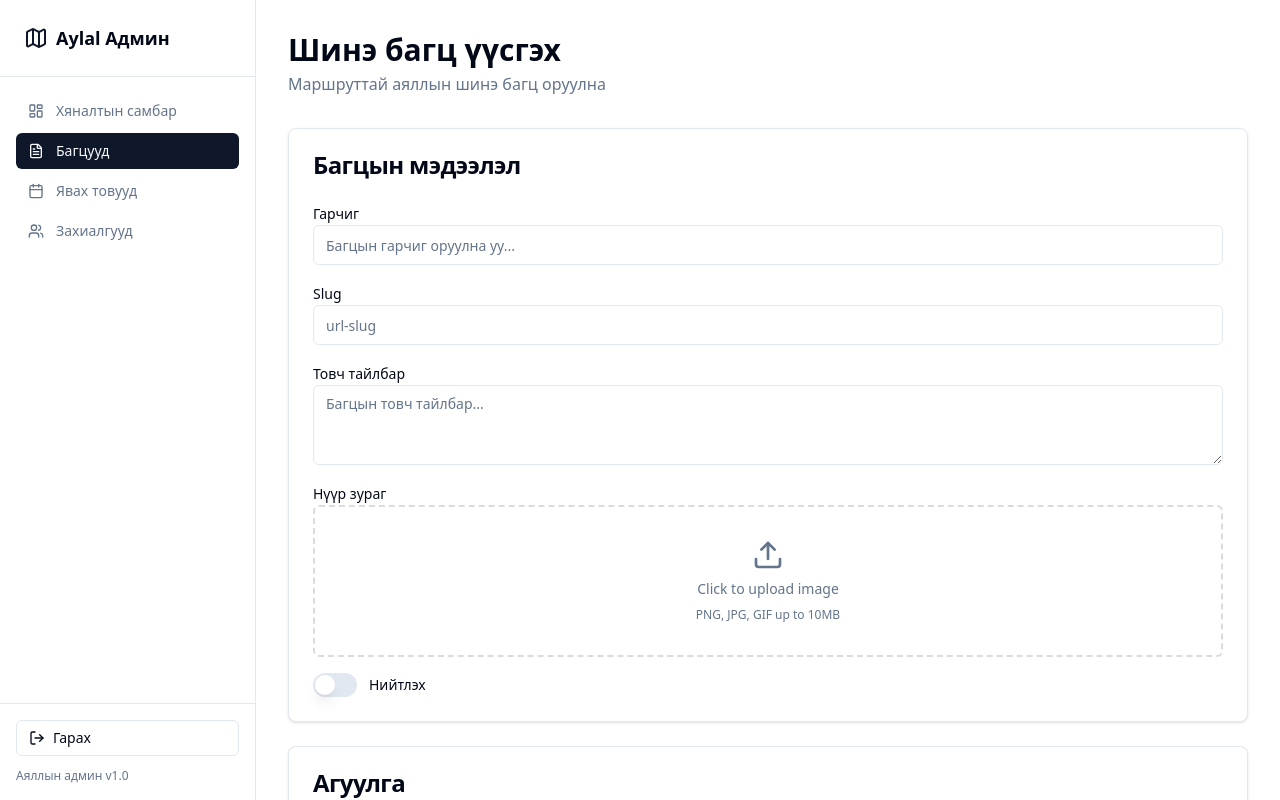
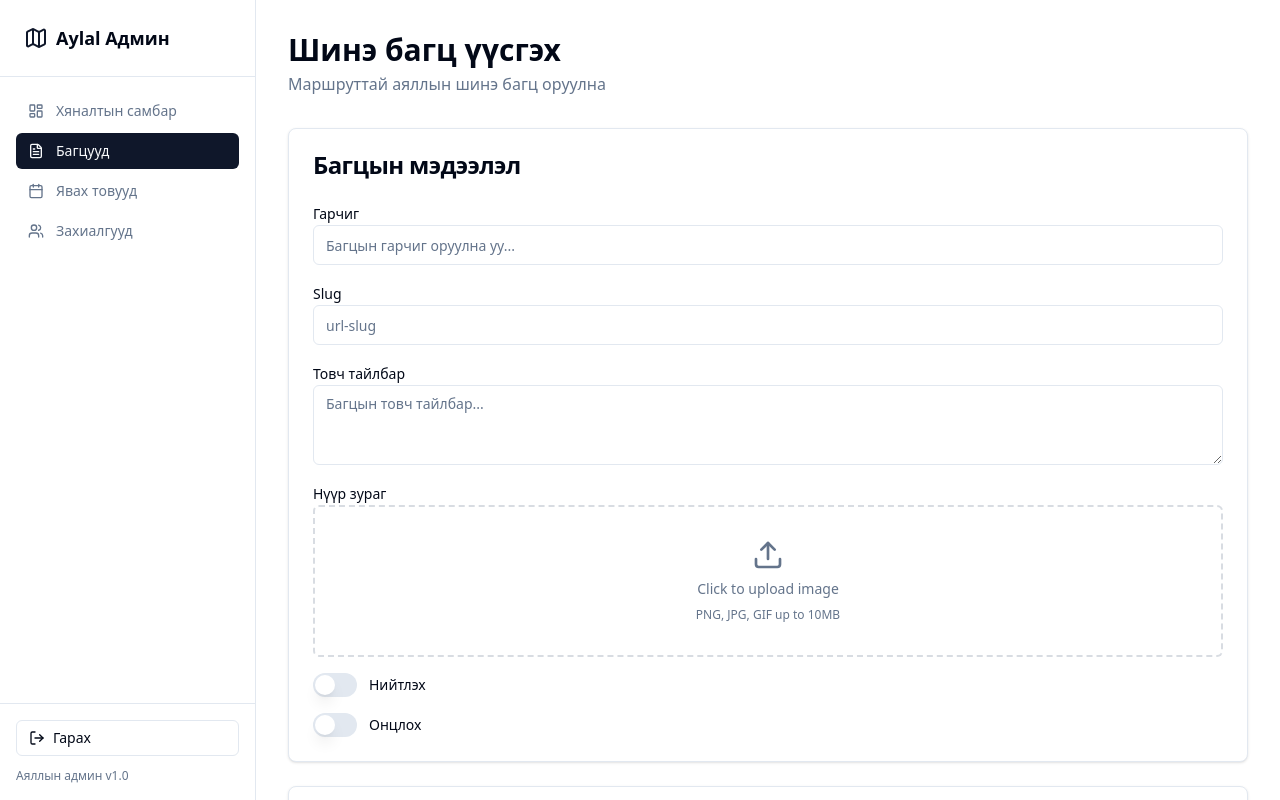
Before and after one commit to gracexnn/aylliin_repo, a Next.js app in the folder admin/: page /dashboard/posts/new in a window 1280 px wide. Built offline with nearby package versions, Linux system fonts and the light colour scheme.

Commit message:
build fix

```diff
--- a/admin/src/app/api/public/bookings/route.ts
+++ b/admin/src/app/api/public/bookings/route.ts
@@ -80,7 +80,8 @@ export async function POST(req: NextRequest) {
         }
 
         const bookingCode = generateBookingCode()
-        const totalPrice = session.final_price * seatsNeeded
+        const unitPrice = Number(session.final_price)
+        const totalPrice = unitPrice * seatsNeeded
 
         // Map payment method to booking status
         let bookingStatus: 'PENDING' | 'CONFIRMED' | 'CANCELLED'
--- a/admin/src/app/login/page.tsx
+++ b/admin/src/app/login/page.tsx
@@ -1,6 +1,6 @@
 'use client';
 
-import { FormEvent, useMemo, useState } from 'react';
+import { FormEvent, Suspense, useMemo, useState } from 'react';
 import { signIn } from 'next-auth/react';
 import { useRouter, useSearchParams } from 'next/navigation';
 import { LockKeyhole, Mail, Map } from 'lucide-react';
@@ -17,7 +17,7 @@ function getSafeRedirectTarget(value: string | null) {
   return value;
 }
 
-export default function LoginPage() {
+function LoginForm() {
   const router = useRouter();
   const searchParams = useSearchParams();
   const redirectTo = useMemo(
@@ -121,3 +121,11 @@ export default function LoginPage() {
     </div>
   );
 }
+
+export default function LoginPage() {
+  return (
+    <Suspense fallback={<div className="flex min-h-screen items-center justify-center bg-muted/30 px-4" />}>
+      <LoginForm />
+    </Suspense>
+  );
+}
--- a/admin/src/components/post-editor.tsx
+++ b/admin/src/components/post-editor.tsx
@@ -37,6 +37,7 @@ interface PostEditorProps {
     itinerary_days?: ItineraryDay[] | null;
     travel_tips?: string | null;
     published?: boolean;
+    highlighted?: boolean;
   };
   postId?: string;
   onSave?: (postId: string) => void;
@@ -156,6 +157,7 @@ export default function PostEditor({ initialData, postId, onSave }: PostEditorPr
       itinerary_days: initialData?.itinerary_days ?? [],
       travel_tips: initialData?.travel_tips ?? '',
       published: initialData?.published ?? false,
+      highlighted: initialData?.highlighted ?? false,
     },
   });
 
@@ -309,6 +311,7 @@ export default function PostEditor({ initialData, postId, onSave }: PostEditorPr
           .filter((day) => day.title && day.description)
           .sort((a, b) => a.day_number - b.day_number),
         travel_tips: travelTips.trim() || null,
+        highlighted: data.highlighted ?? false,
       };
 
       let res;
@@ -404,6 +407,15 @@ export default function PostEditor({ initialData, postId, onSave }: PostEditorPr
                 onCheckedChange={(checked) => form.setValue('published', checked)}
               />
               <Label htmlFor="published">Нийтлэх</Label>
+            </div>
+
+            <div className="flex items-center gap-3">
+              <Switch
+                id="highlighted"
+                checked={form.watch('highlighted')}
+                onCheckedChange={(checked) => form.setValue('highlighted', checked)}
+              />
+              <Label htmlFor="highlighted">Онцлох</Label>
             </div>
           </CardContent>
         </Card>
```
